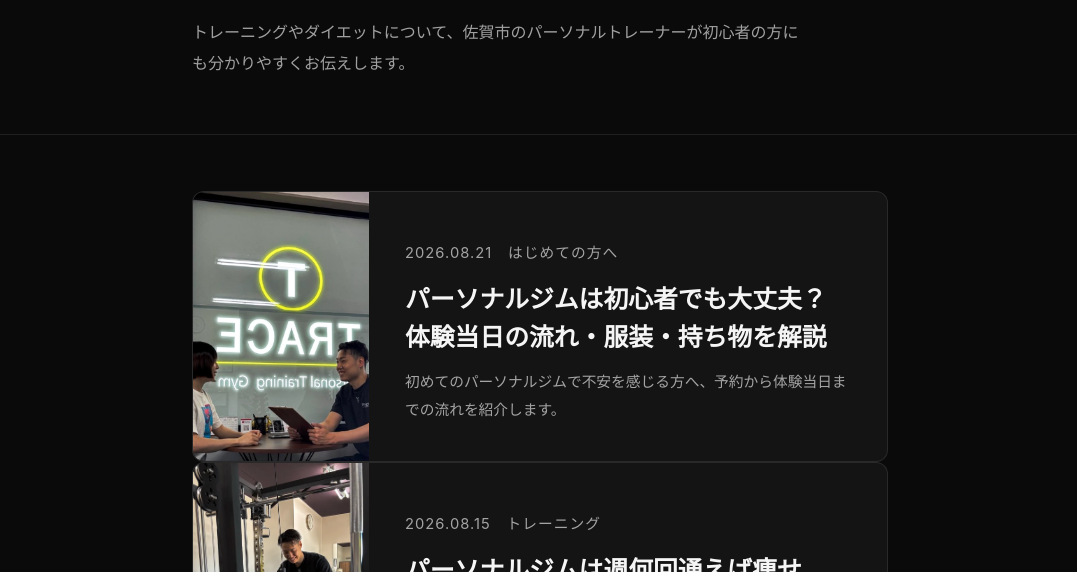
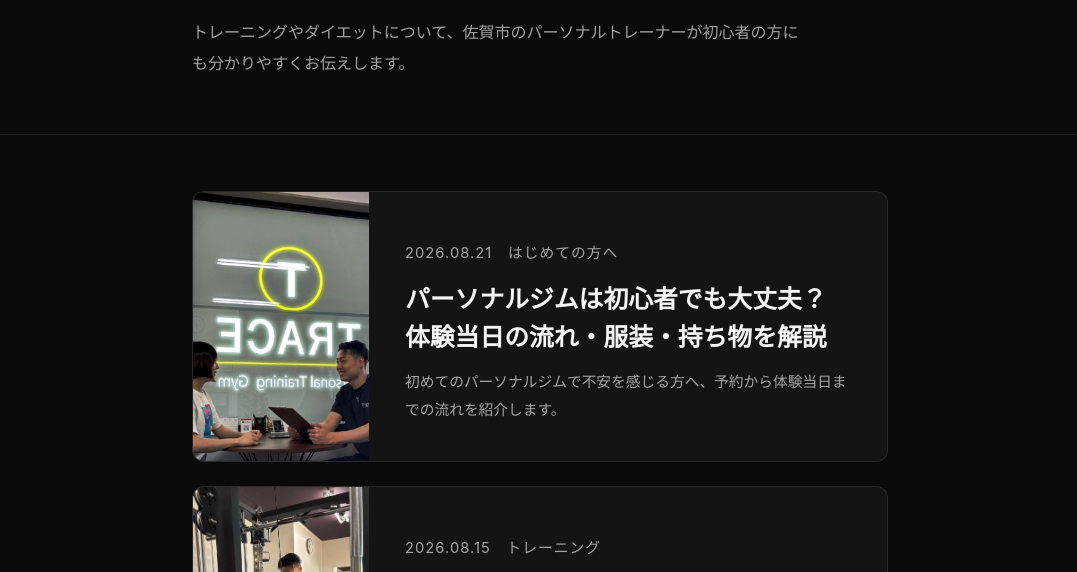
Before and after one commit to kimitaka7231-ui/trace-homepage, a website: page column/index.html in a window 1280 px wide. Shown: the part 327-899 px from the top of the page, without its empty margins (100-1177 px from the left). Drawn offline with Linux system fonts and the light colour scheme.

Commit message:
記事一覧の複数カード表示を調整

```diff
--- a/column/column.css
+++ b/column/column.css
@@ -20,7 +20,7 @@ img{display:block;max-width:100%;height:auto} a{color:inherit;text-decoration:no
 .column-label{color:var(--accent);font-size:.75rem;font-weight:600;letter-spacing:.12em;margin-bottom:1rem}
 .column-hero h1{font-size:clamp(2rem,7vw,3.25rem);font-weight:250;line-height:1.35;letter-spacing:.03em}
 .column-hero__lead{max-width:38rem;margin-top:1.25rem;color:var(--muted)}
-.column-list{padding:3.5rem 0 6rem}.column-card{display:grid;grid-template-columns:minmax(0,11rem) 1fr;overflow:hidden;border:1px solid var(--border);border-radius:12px;background:var(--card)}
+.column-list{padding:3.5rem 0 6rem}.column-list .column-container{display:grid;gap:1.5rem}.column-card{display:grid;grid-template-columns:minmax(0,11rem) 1fr;overflow:hidden;border:1px solid var(--border);border-radius:12px;background:var(--card)}
 .column-card__image{width:100%;height:100%;min-height:15rem;object-fit:cover;object-position:50% 38%}.column-card__body{padding:1.75rem}
 .column-card__meta,.article-meta{color:var(--accent);font-size:.75rem;letter-spacing:.07em}
 .column-card h2{margin-top:.75rem;font-size:clamp(1.2rem,4vw,1.55rem);line-height:1.55}
```
